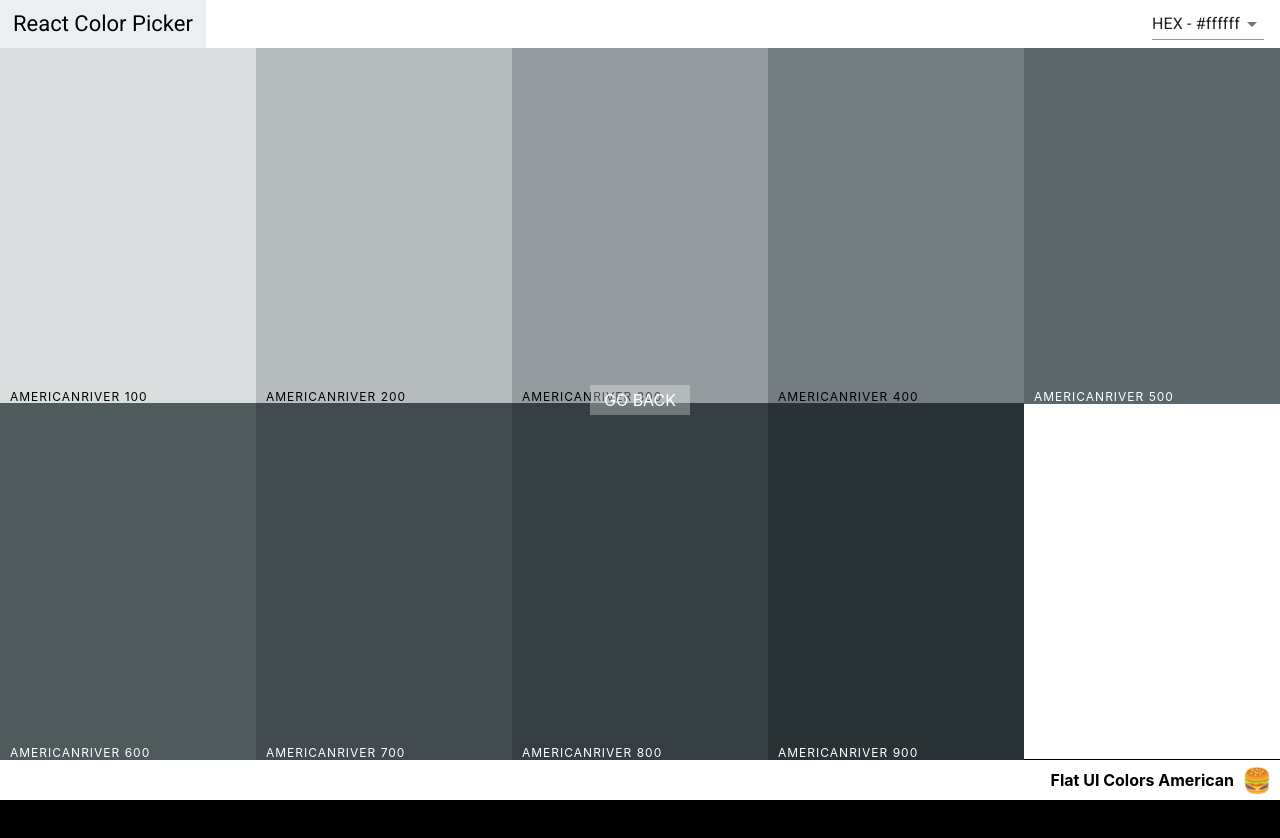
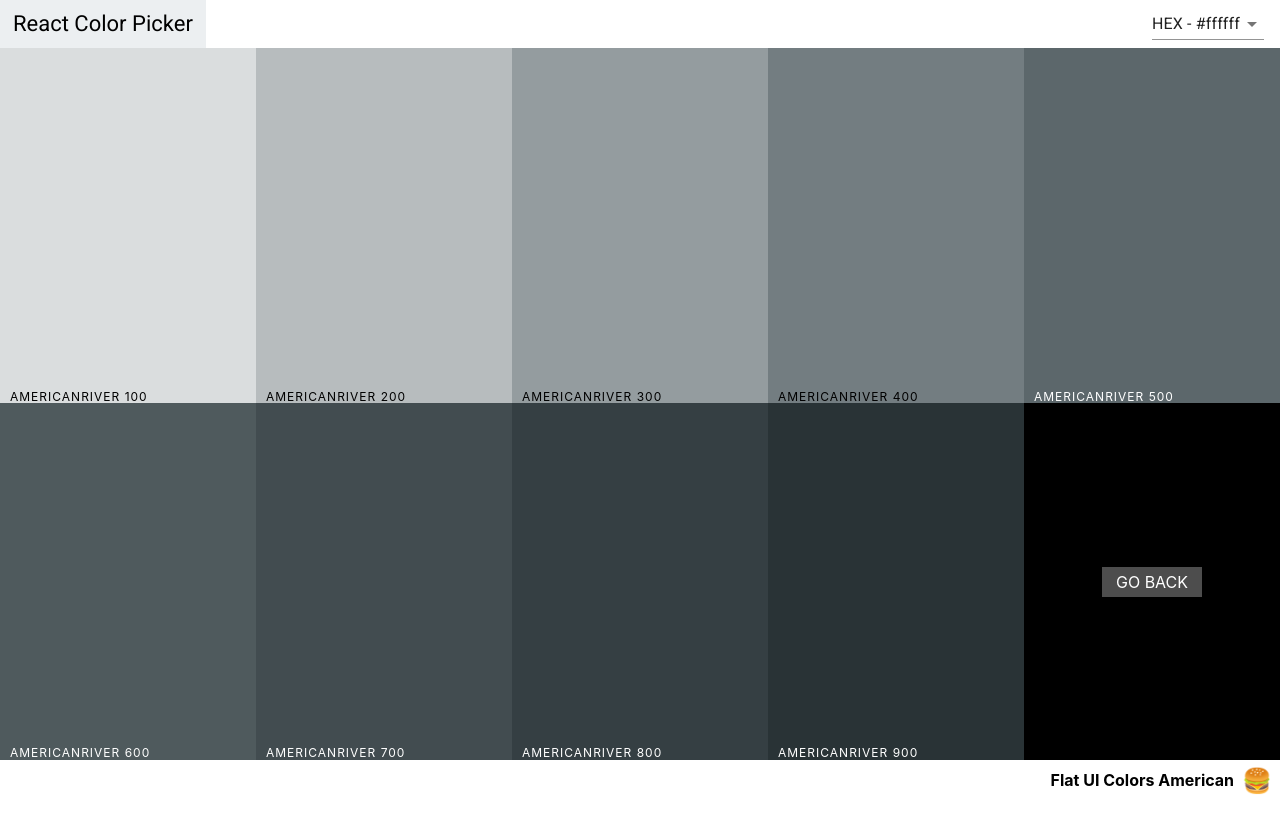
Before and after one commit to pranavmeshram/react-color-app, a React (Create React App) app in the folder colors-app/: page /palette/flat-ui-colors-american/americanriver in a window 1280 px wide. Shown: the top 838 px of the page. After the commit the page ends 800 px from the top, so only its background shows below. Built offline with nearby package versions, Linux system fonts and the light colour scheme.

Commit message:
refactore palette style

```diff
--- a/colors-app/src/components/Palette.js
+++ b/colors-app/src/components/Palette.js
@@ -5,8 +5,21 @@
 
 import './styles/Palette.css';
 
+import { withStyles } from '@material-ui/styles';
 
-export default class Palette extends Component {
+
+const styles = {
+    Palette: {
+        height: "100vh",
+        display: "flex",
+        flexDirection: "column"
+    },
+    colors: {
+        height: "90%"
+    }
+};
+
+class Palette extends Component {
 
     constructor(props) {
         super(props);
@@ -26,6 +39,7 @@
     render() {
         const { colors, palleteName, emoji, id } = this.props.palette;
         const { level, format } = this.state;
+        const { classes } = this.props;
 
         const colorBoxes = colors[level].map(color => (
             <ColorBox
@@ -42,7 +56,7 @@
         ));
 
         return (
-            <div className="Palette">
+            <div className={classes.Palette}>
 
                 <Navbar
                     level={level}
@@ -51,13 +65,15 @@
                     showingAllColor={true}
                 />
 
-                <div className="Palette-colors">
+                <div className={classes.colors}>
                     {colorBoxes}
                 </div>
 
-                {/* footer goes here */}
                 <Footer name={palleteName} emoji={emoji} />
             </div>
         )
     }
 }
+
+
+export default withStyles(styles)(Palette);
--- a/colors-app/src/components/SingleColorPalette.js
+++ b/colors-app/src/components/SingleColorPalette.js
@@ -5,8 +5,51 @@
 
 import { Link } from "react-router-dom";
 
+import { withStyles } from '@material-ui/styles';
 
-export class SingleColorPalette extends Component {
+
+const styles = {
+    Palette: {
+        height: "100vh",
+        display: "flex",
+        flexDirection: "column"
+    },
+    colors: {
+        height: "90%"
+    },
+    goBack: {
+        width: "20%",
+        height: "50%",
+        margin: "0 auto",
+        display: "inline-block",
+        position: "relative",
+        cursor: "pointer",
+        marginBottom: "-4.5px",
+        opacity: 1,
+        backgroundColor: "black",
+        "& a": {
+            color: "white",
+            width: "100px",
+            height: "30px",
+            position: "absolute",
+            display: "inline-block",
+            top: "50%",
+            left: "50%",
+            marginLeft: "-50px",
+            marginTop: "-15px",
+            textAlign: "center",
+            outline: "none",
+            background: "rgba(255, 255, 255, 0.3)",
+            fontSize: "1rem",
+            lineHeight: "30px",
+            textTransform: "uppercase",
+            border: "none",
+            textDecoration: "none"
+        }
+    }
+};
+
+class SingleColorPalette extends Component {
     constructor(props) {
         super(props);
         this._shades = this.gatherShades(this.props.palette, this.props.colorId);
@@ -34,6 +77,7 @@
     render() {
         const { format } = this.state
         const { palleteName, emoji, id } = this.props.palette
+        const { classes } = this.props;
         const colorBoxes = this._shades.map(color => (
             <ColorBox
                 key={color.name}
@@ -43,14 +87,14 @@
             />
         ))
         return (
-            <div className="SingleColorPalette Palette">
+            <div className={classes.Palette}>
 
                 <Navbar changeFormat={this.changeFormat} showingAllColor={false} />
 
-                <div className="Palette-colors">
+                <div className={classes.colors}>
                     {colorBoxes}
-                    <div className="Palette-go-back ColorBox">
-                        <Link to={`/palette/${id}`} className="back-button">Go Back</Link>
+                    <div className={classes.goBack}>
+                        <Link to={`/palette/${id}`}>Go Back</Link>
                     </div>
                 </div>
                 <Footer name={palleteName} emoji={emoji} />
@@ -59,4 +103,4 @@
     }
 }
 
-export default SingleColorPalette;
+export default withStyles(styles)(SingleColorPalette);
--- a/colors-app/src/components/styles/Palette.css
+++ b/colors-app/src/components/styles/Palette.css
@@ -1,4 +1,4 @@
-.Palette {
+/* .Palette {
     height: 100vh;
     display: flex;
     flex-direction: column;
@@ -6,4 +6,4 @@
 
 .Palette-colors {
     height: 90%;
-}
+} */
```
